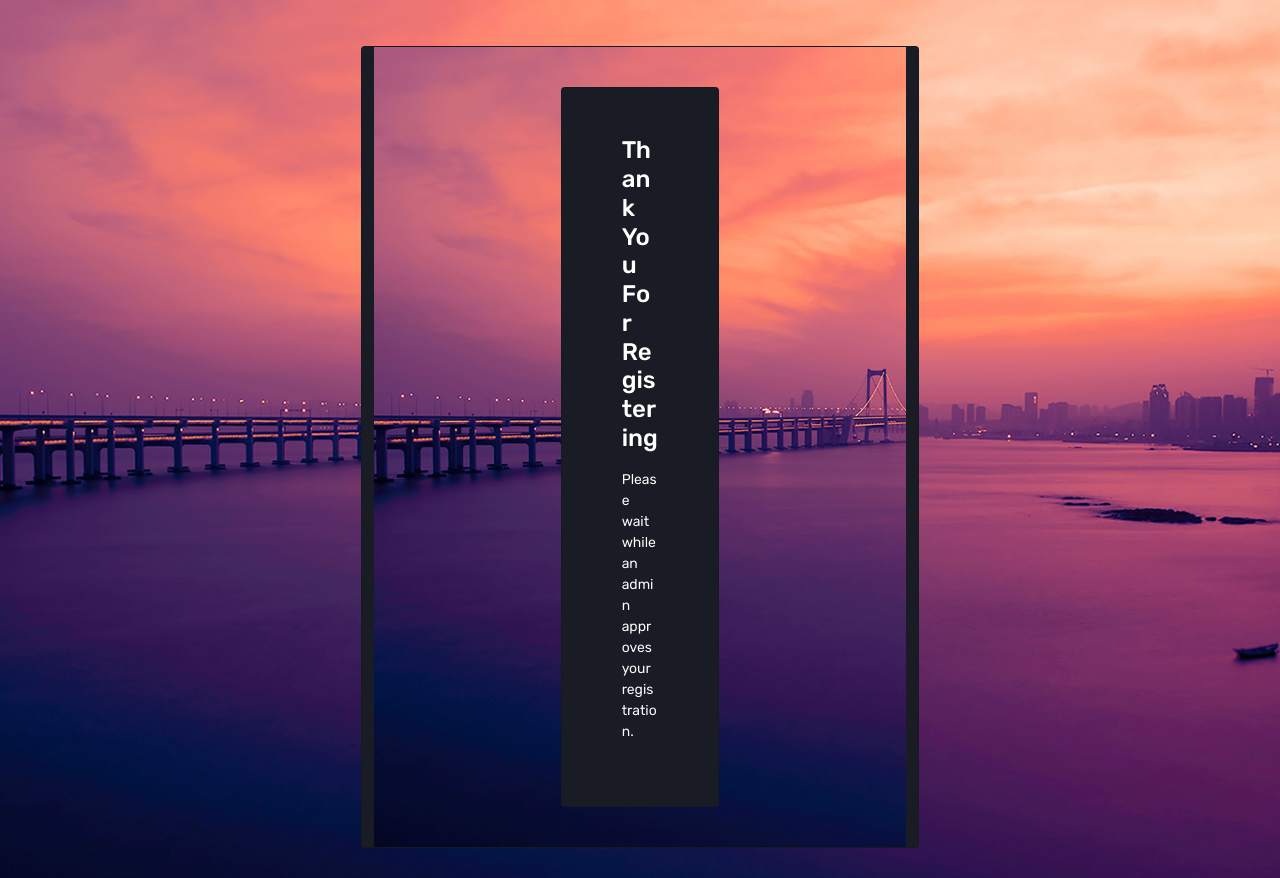
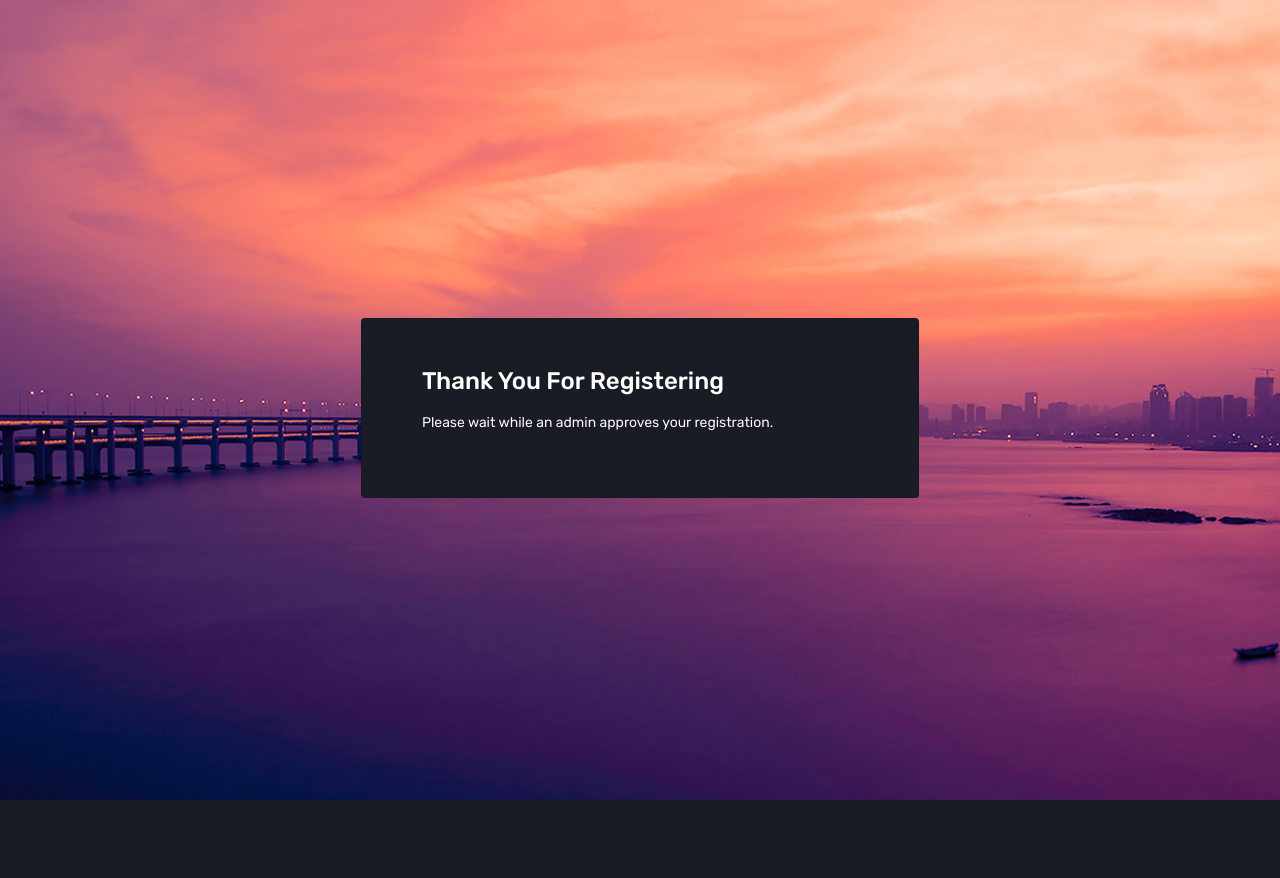
Before and after one commit to Click-BuySA/Click-Buy, a Flask app: page /thank_you in a window 1280 px wide. After the commit the page ends 800 px from the top, so only its background shows below. Run offline with Flask 3, Linux system fonts and the light colour scheme; some libraries are stand-ins or nearby versions.

Commit message:
Fixed thank you page CSS

```diff
--- a/templates/thank_you.html
+++ b/templates/thank_you.html
@@ -1,25 +1,11 @@
 <!DOCTYPE html>
 <html>
-<head>
-    <link rel="stylesheet" href="./static/assets/css/style.css">
-    <link rel="shortcut icon" href="./static/assets/images/favicon.ico" />
-    <title>{% block title %}Click & Buy - Thank You{% endblock %}</title>
 {% extends "base.html" %}
-</head>
-<body>
+{% block title %}Thank You - Click & Buy{% endblock %}
 {% block content %}
-      <div class="container-scroller">
-          <div class="container-fluid page-body-wrapper full-page-wrapper">
-            <div class="row w-100 m-0">
-              <div class="content-wrapper full-page-wrapper d-flex align-items-center auth login-bg">
-                <div class="card col-lg-4 mx-auto">
     <div class="card-body px-5 py-5">
       <h3 class="card-title text-left mb-3">Thank you for registering</h3>
         <p>Please wait while an admin approves your registration.</p>
     </div>
-              </div>
-          </div>
-      </div>
 {% endblock %}
-</body>
-</html>
+<html>
```
Lines whose indentation alone changed are shown as unchanged.
